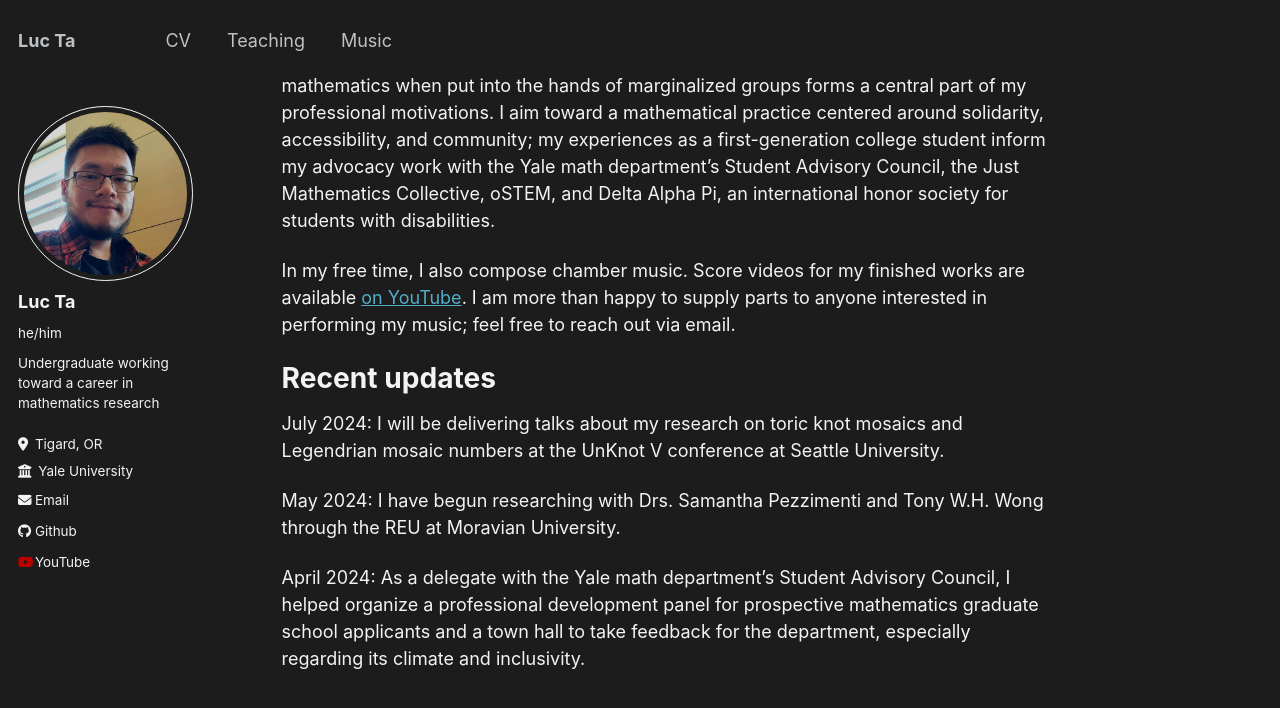
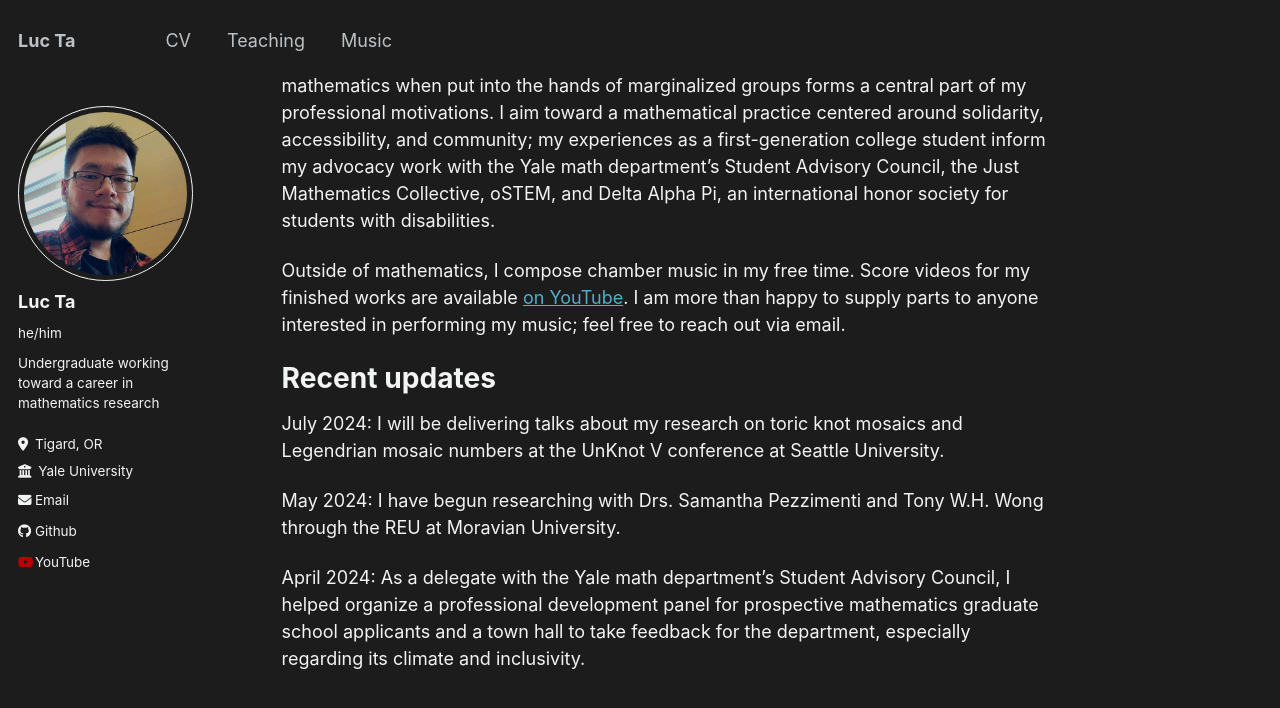
Before and after one commit to luc-ta/luc-ta.github.io, a Jekyll site: the page built from _pages/about.md, in a window 1280 px wide and 900 px high, scrolled down 528 px. Shown: the top 708 px of the window. Built offline with Jekyll 4.4.1, drawn with Linux system fonts in a browser that asks for light colours.

Commit message:
Update about.md

```diff
--- a/_pages/about.md
+++ b/_pages/about.md
@@ -13,7 +13,7 @@ Through the REU at Moravian University, I am currently working on two knot-theor
 
 Along with my interests in research and teaching, the transformative power of mathematics when put into the hands of marginalized groups forms a central part of my professional motivations. I aim toward a mathematical practice centered around solidarity, accessibility, and community; my experiences as a first-generation college student inform my advocacy work with the Yale math department's Student Advisory Council, the Just Mathematics Collective, oSTEM, and Delta Alpha Pi, an international honor society for students with disabilities.
 
-In my free time, I also compose chamber music. Score videos for my finished works are available [on YouTube](https://www.youtube.com/@LucTaMusic). I am more than happy to supply parts to anyone interested in performing my music; feel free to reach out via email.
+Outside of mathematics, I compose chamber music in my free time. Score videos for my finished works are available [on YouTube](https://www.youtube.com/@LucTaMusic). I am more than happy to supply parts to anyone interested in performing my music; feel free to reach out via email.
 
 Recent updates
 ======
```
